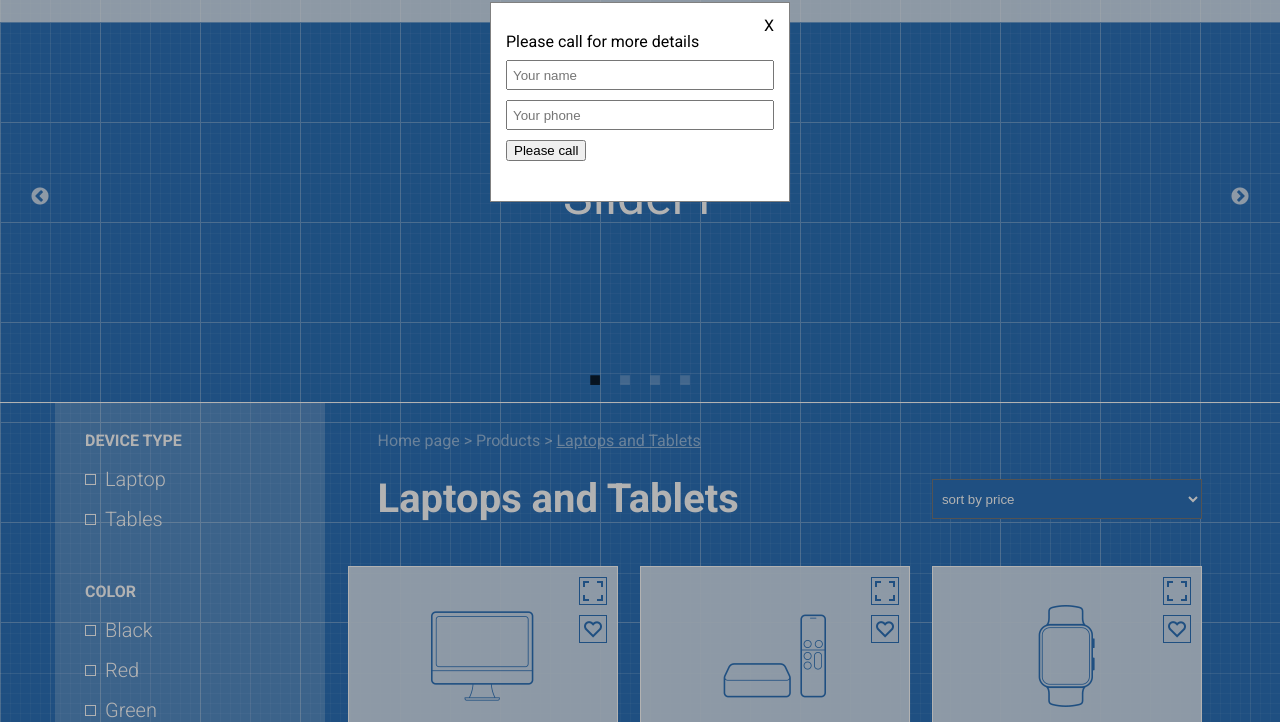
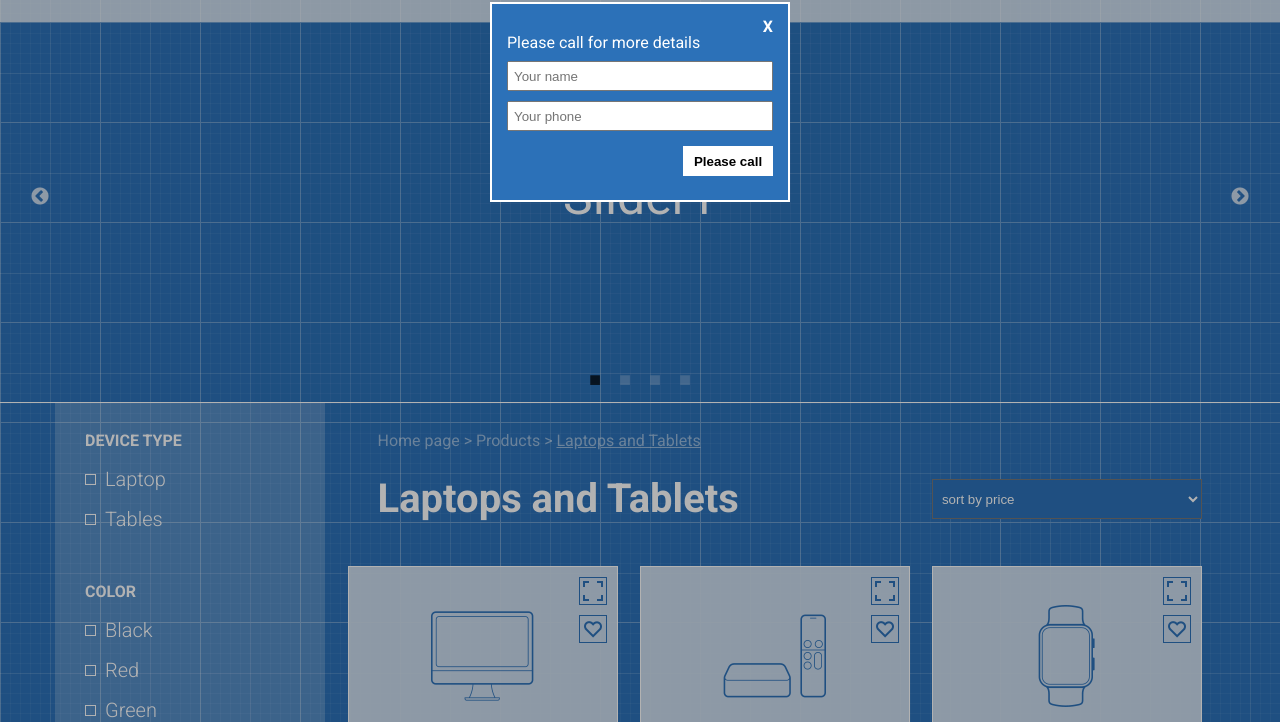
Before and after one commit to VeronaNebesna/VeronaNebesna.github.io, a plain HTML site: page index.html in a window 1280 px wide. Shown: the part 78-800 px from the top of the page. Drawn offline with nearby package versions, Linux system fonts and the light colour scheme.

Commit message:
fixed modal window

```diff
--- a/style.css
+++ b/style.css
@@ -393,11 +393,17 @@ sup{
     width: 300px;
     margin: 80px auto;
     height: 200px;
-    border:1px solid grey;
-    background-color: white;
+    border:2px solid WHITE;
     padding: 15px;
     box-sizing: border-box;
+    background-color: rgba(44, 113, 184, 1);
 
+}
+form{
+    position: relative;
+}
+form h3{
+    color: white;
 }
 .form-fields{
     margin:10px 0;
@@ -408,11 +414,30 @@ sup{
     padding: 5px;
 
 }
-
+form button{
+    width: 90px;
+    height: 30px;
+    position: absolute;
+    bottom: -45px;
+    right: 0;
+    background-color:white;
+    border:none;
+    color:black;
+    font-weight: 600;
+    cursor: pointer;
+}
+form button:hover{
+    background-color:rgb(226, 213, 213);
+}
 .btn-close{
     text-align: right;
+    font-weight: 900;
+    cursor: pointer;
+    color: white;
 }
-
+.btn-close:hover{
+   color: rgb(226, 213, 213);
+}
 .hide{
     display: none;
 }
```
